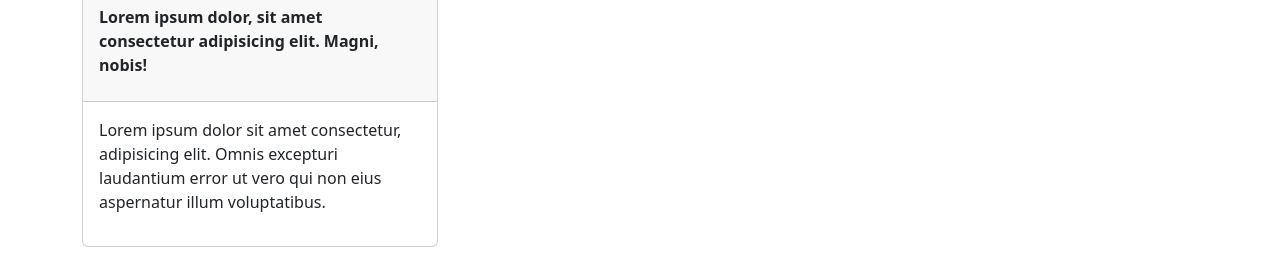
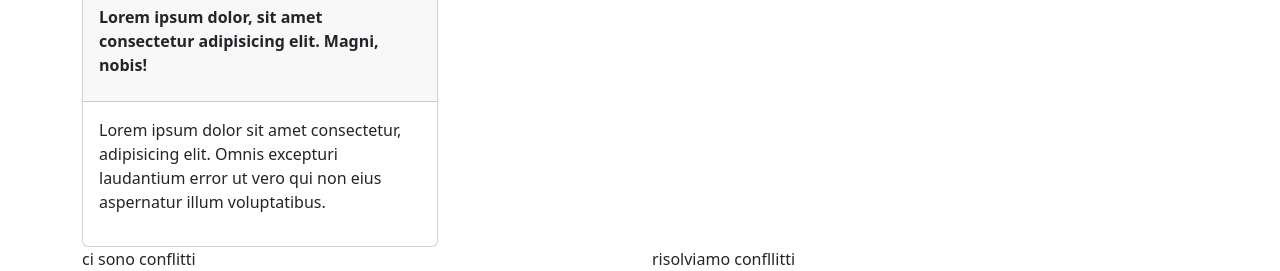
Before and after one commit to FraFra2/esercitazione-git-20-sett, a plain HTML site: page index.html in a window 1280 px wide. Shown: the part 800-1071 px from the top of the page. Before the commit the page ends 1047 px from the top, so only its background shows below. Drawn offline with nearby package versions, Linux system fonts and the light colour scheme.

Commit message:
footer-con-conflitti

```diff
--- a/index.html
+++ b/index.html
@@ -130,7 +130,17 @@
     </main>
 
     <footer>
+      <div class="container">
+        <div class="row">
+          <div class="col-6">
+            ci sono conflitti
+          </div>
 
+          <div class="col-6">
+            risolviamo confllitti
+          </div>
+        </div>
+      </div>
     </footer>
 
 
```
